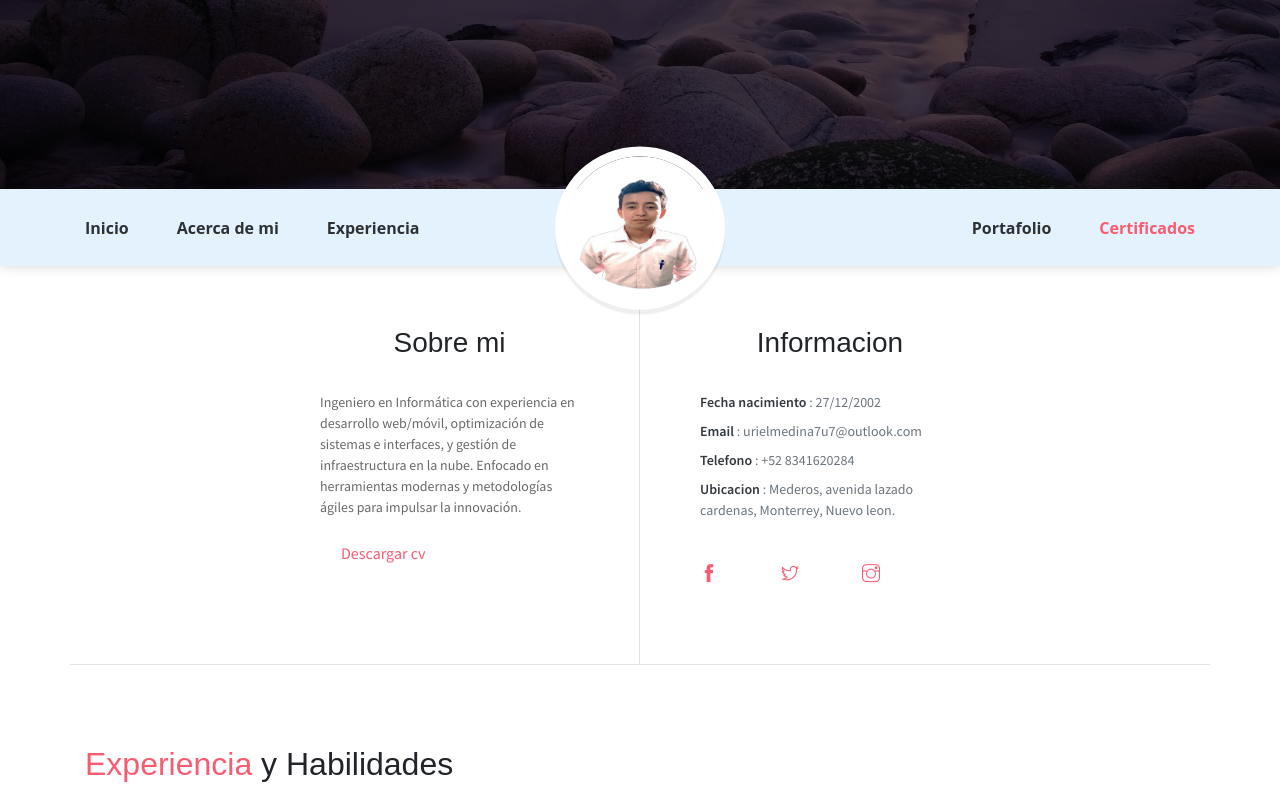
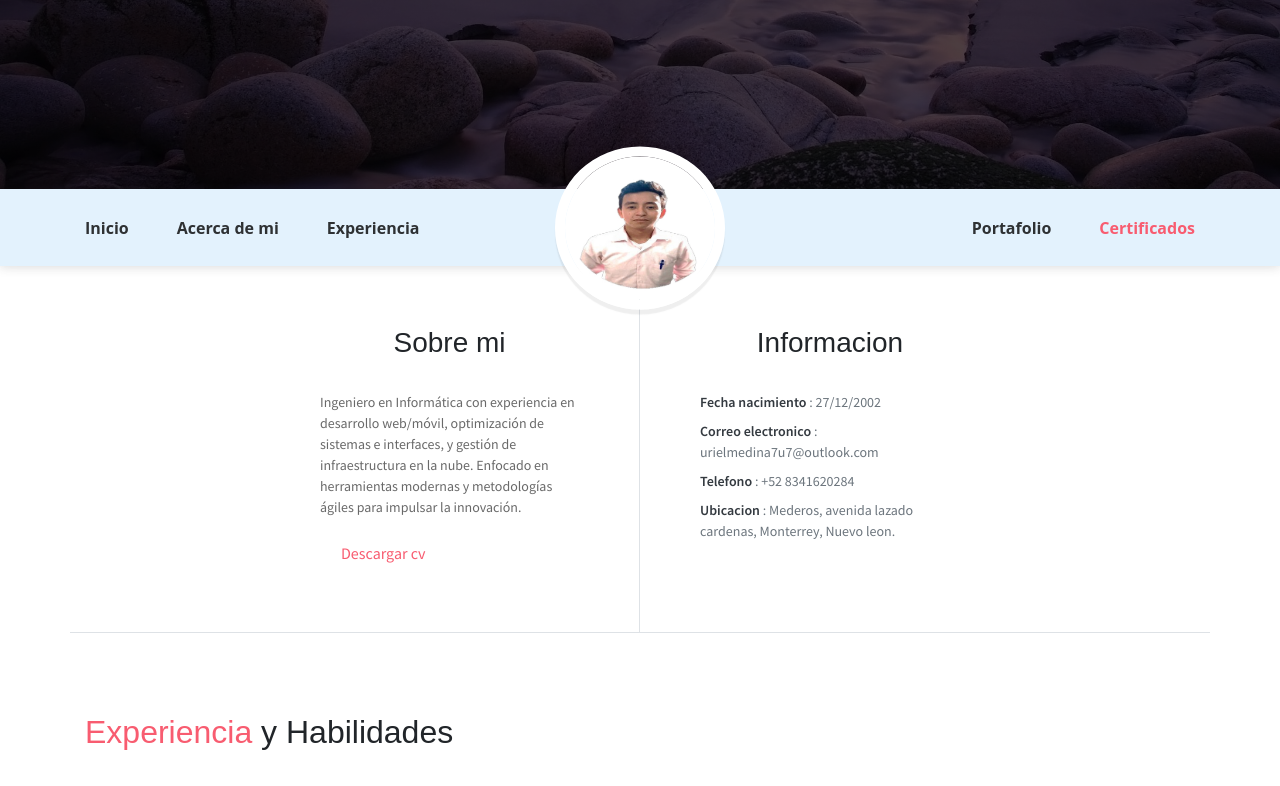
Before and after one commit to urieldomingezm/CV-ING-MEDINA, a plain HTML site: page index.html in a window 1280 px wide. Shown: the part 451-1237 px from the top of the page. Drawn offline with Linux system fonts and the light colour scheme.

Commit message:
devmedina 6

```diff
--- a/index.html
+++ b/index.html
@@ -100,17 +100,9 @@
                 <br>
                 <ul class="mt40 info list-unstyled">
                     <li><span>Fecha nacimiento </span> : 27/12/2002</li>
-                    <li><span>Email</span> : urielmedina7u7@outlook.com</li>
+                    <li><span>Correo electronico</span> : urielmedina7u7@outlook.com</li>
                     <li><span>Telefono</span> : +52 8341620284</li>
                     <li><span>Ubicacion</span> : Mederos, avenida lazado cardenas, Monterrey, Nuevo leon.</li>
-                </ul>
-                <ul class="social-icons pt-3">
-                    <li class="social-item"><a class="social-link" href="#"><i class="ti-facebook"
-                                aria-hidden="true"></i></a></li>
-                    <li class="social-item"><a class="social-link" href="#"><i class="ti-twitter"
-                                aria-hidden="true"></i></a></li>
-                    <li class="social-item"><a class="social-link" href="#"><i class="ti-instagram"
-                                aria-hidden="true"></i></a></li>
                 </ul>
             </div>
         </div>
```
